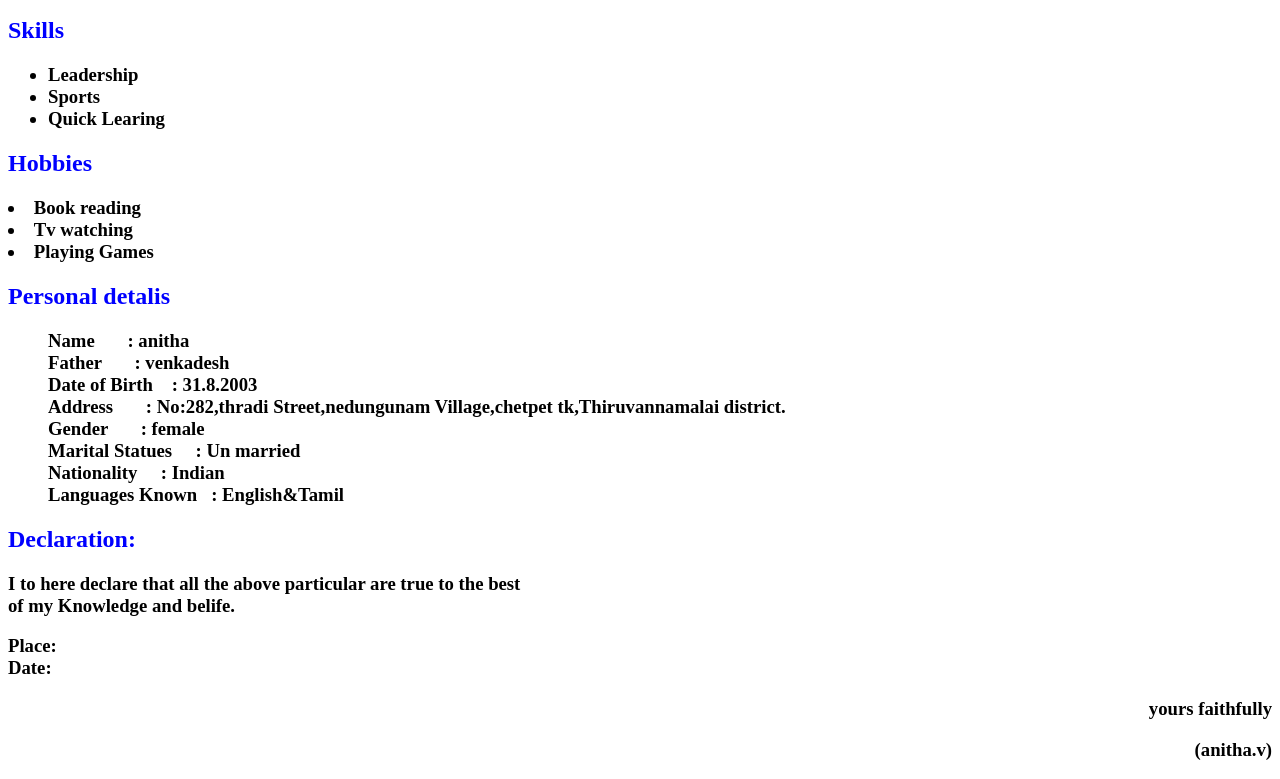
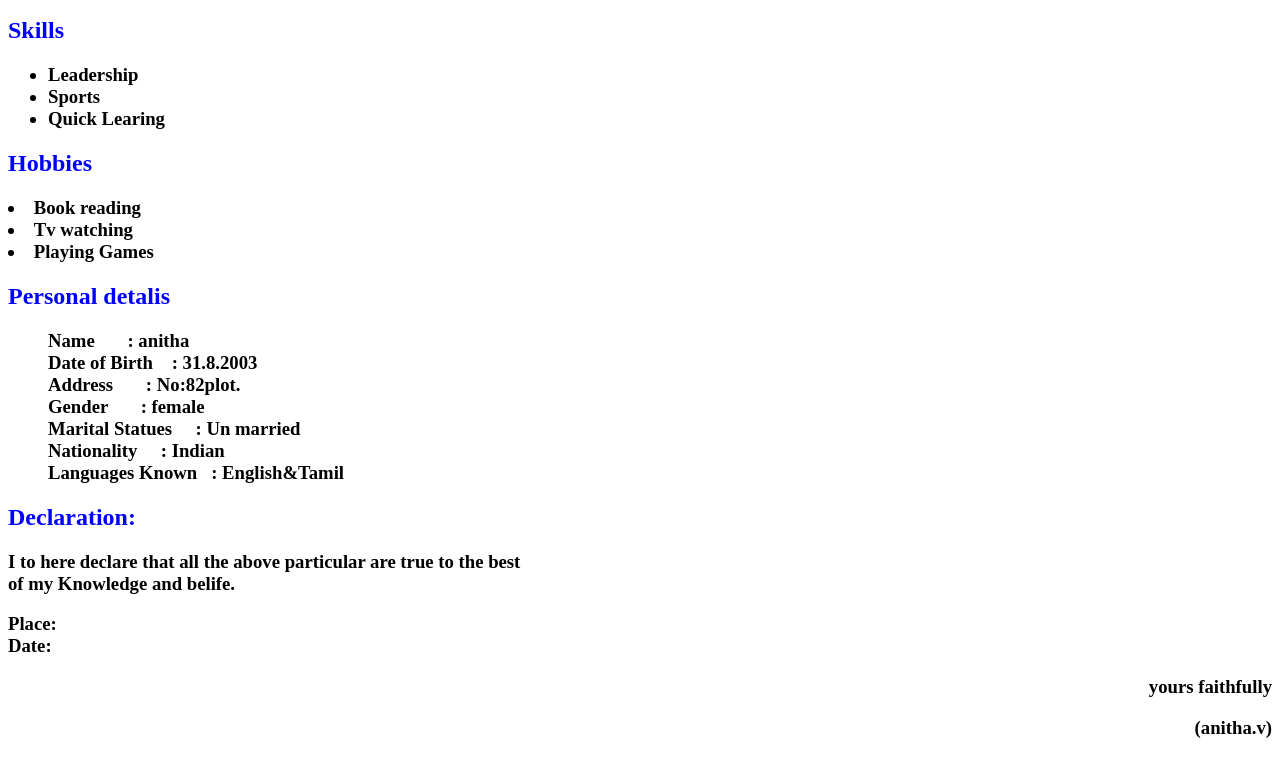
Before and after one commit to Anitha0031/digitalportfolio, a plain HTML site: page resume .html in a window 1280 px wide. Shown: the part 852-1631 px from the top of the page. After the commit the page ends 1609 px from the top, so only its background shows below. Drawn offline with Linux system fonts and the light colour scheme; files whose address does not match are found by name.

Commit message:
Update resume .html

```diff
--- a/resume .html
+++ b/resume .html
@@ -94,9 +94,8 @@
 <ul>
     <h3>
             Name   &nbsp;&nbsp;&nbsp;&nbsp;&nbsp;             :  anitha<br>
-            Father  &nbsp;&nbsp;&nbsp;&nbsp;&nbsp;    : venkadesh<br>
             Date of Birth &nbsp;&nbsp; :  31.8.2003<br>
-            Address &nbsp;&nbsp;&nbsp;&nbsp;&nbsp;  :  No:282,thradi Street,nedungunam Village,chetpet tk,Thiruvannamalai district.<br>
+            Address &nbsp;&nbsp;&nbsp;&nbsp;&nbsp;  :  No:82plot.<br>
             Gender &nbsp;&nbsp;&nbsp;&nbsp;&nbsp;  :  female<br>
             Marital Statues &nbsp;&nbsp;&nbsp; :  Un married<br>
             Nationality &nbsp;&nbsp;&nbsp;   :  Indian<br>
```
